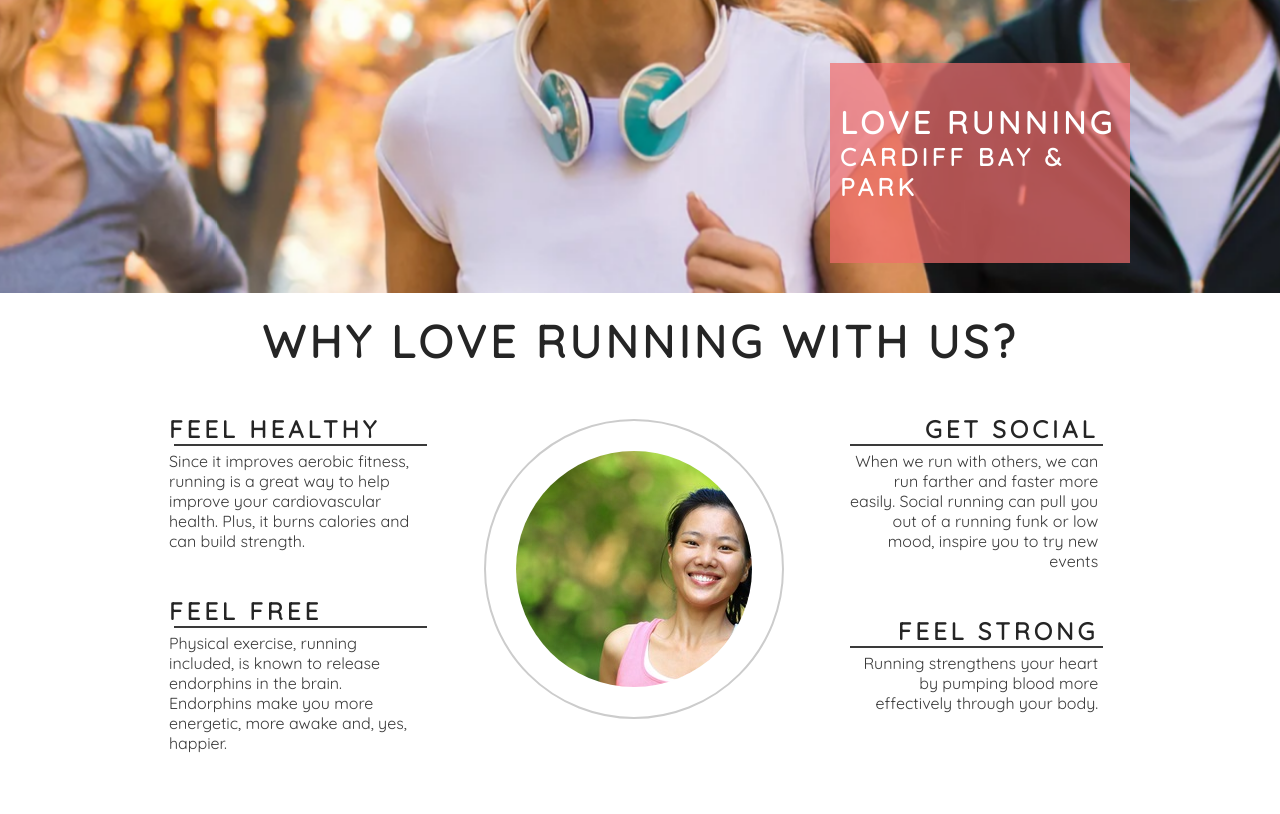
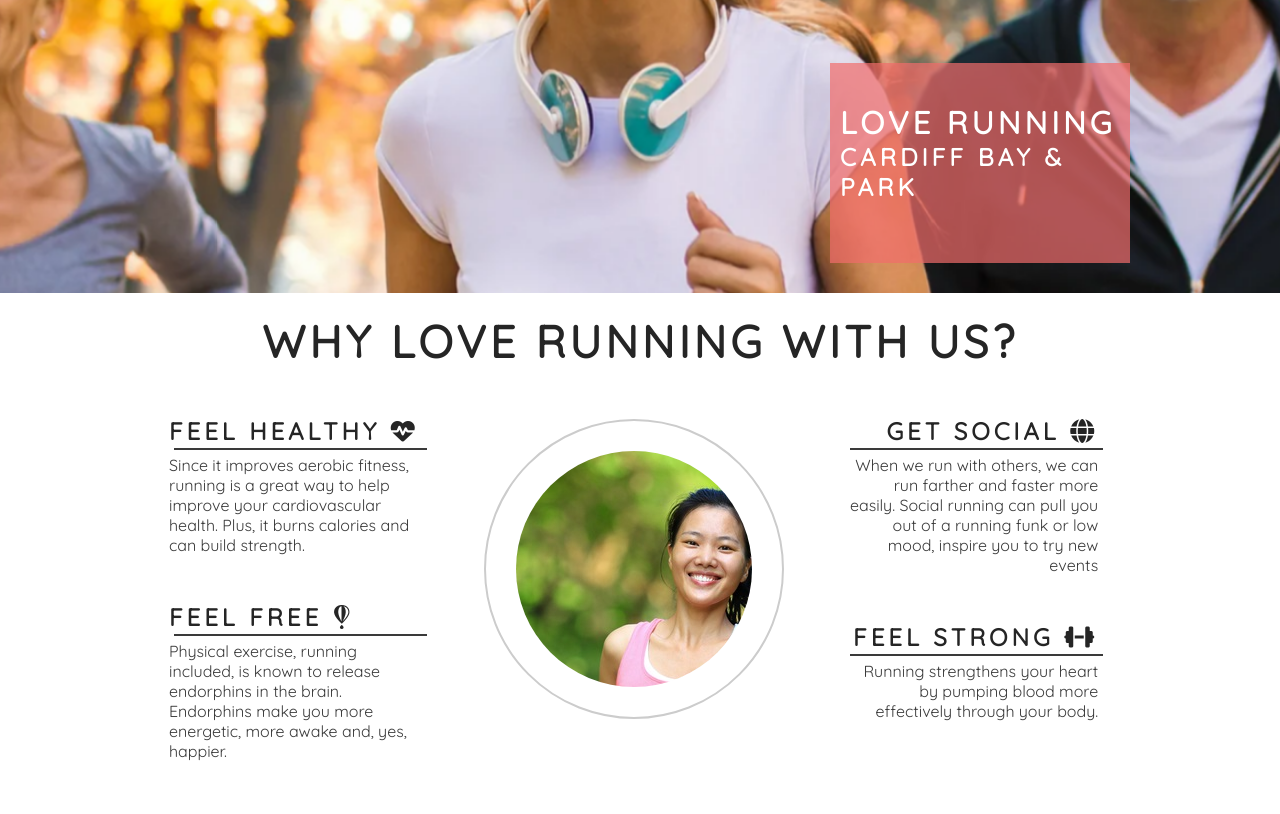
Before and after one commit to JarradBaker/love-running, a plain HTML site: page index.html in a window 1280 px wide. Shown: the part 382-1196 px from the top of the page. Drawn offline with Linux system fonts and the light colour scheme.

Commit message:
Add icons to the club ethos headings

```diff
--- a/index.html
+++ b/index.html
@@ -18,7 +18,7 @@
     <header>
         <a href="index.html">
             <h1 id="logo">Love Running!</h1>
-        </a
+        </a>
         <nav>
             <ul id="menu">
                 <li><a href="index.html" class="active">Home</a></li>
@@ -40,14 +40,14 @@
         <h2 id="welcome">Why love running with us?</h2>
         <div id="left-about">
             <div class="left-about-heading">
-                <h2>Feel Healthy</h2>
+                <h2>Feel Healthy <i class="fa-solid fa-heart-pulse"></i></h2>
                 <hr>
                 <p>
                     Since it improves aerobic fitness, running is a great way to help improve your cardiovascular health. Plus, it burns calories and can build strength.
                 </p>
             </div>
             <div class="left-about-heading">
-                <h2>Feel Free</h2>
+                <h2>Feel Free <i class="fa-brands fa-fly"></i></h2>
                 <hr>
                 <p>
                     Physical exercise, running included, is known to release endorphins in the brain. Endorphins make you more energetic, more awake and, yes, happier.
@@ -63,14 +63,14 @@
 
         <div id="right-about">
             <div class="right-about-heading">
-                <h2>Get Social</h2>
+                <h2>Get Social <i class="fa-solid fa-globe"></i></h2>
                 <hr>
                 <p>
                     When we run with others, we can run farther and faster more easily. Social running can pull you out of a running funk or low mood, inspire you to try new events
                 </p>
             </div>
             <div class="right-about-heading">
-                <h2>Feel Strong</h2>
+                <h2>Feel Strong <i class="fa-solid fa-dumbbell"></i></h2>
                 <hr>
                 <p>
                     Running strengthens your heart by pumping blood more effectively through your body.
@@ -85,6 +85,10 @@
     <footer>
         Social links
     </footer>
+
+
+    <!-- Font Awesome Script -->
+    <script src="https://kit.fontawesome.com/5a259e5e68.js" crossorigin="anonymous"></script>
 </body>
 
 </html>
```
